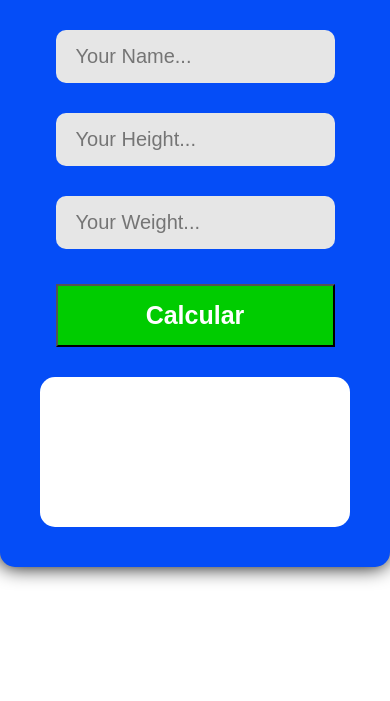
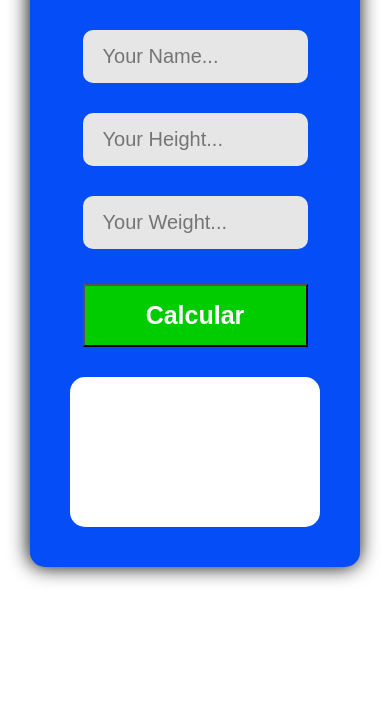
Before and after one commit to BrunoM-Dev/projectsJSVanilla, a plain HTML site: page Project-IMC/index.html in a window 390 px wide. Shown: the part 143-844 px from the top of the page. Drawn offline with Linux system fonts and the light colour scheme.

Commit message:
Responsivade - Project IMC

```diff
--- a/Project-IMC/src/css/styles.css
+++ b/Project-IMC/src/css/styles.css
@@ -9,7 +9,8 @@ main {
     border-radius: 15px;
     box-shadow: -1px 0px 20px black;
     padding: 20px 0;
-    max-width: 413px;
+    max-width: 415px;
+    margin: 0 30px;
 }
 
 .card .top {
@@ -79,3 +80,15 @@ main {
     text-align: left;
     padding: 3px 10px;
 }
+
+@media screen and (max-width: 420px) {
+    .card {
+        max-width: 360px;
+    }
+}
+
+@media screen and (max-width: 370px) {
+    .card {
+        max-width: 310px;
+    }
+}
```
